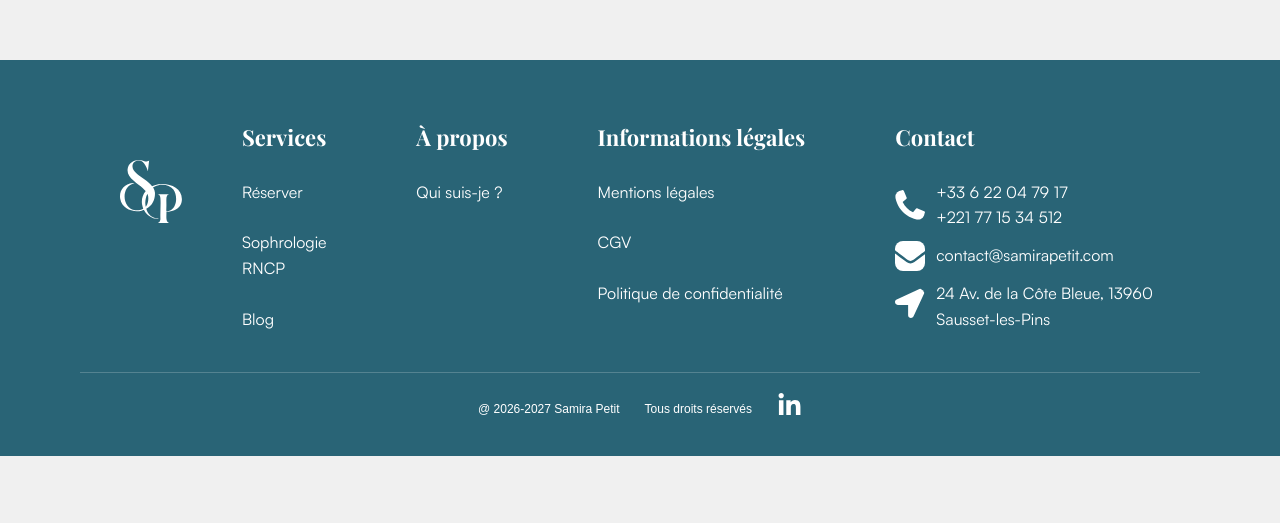
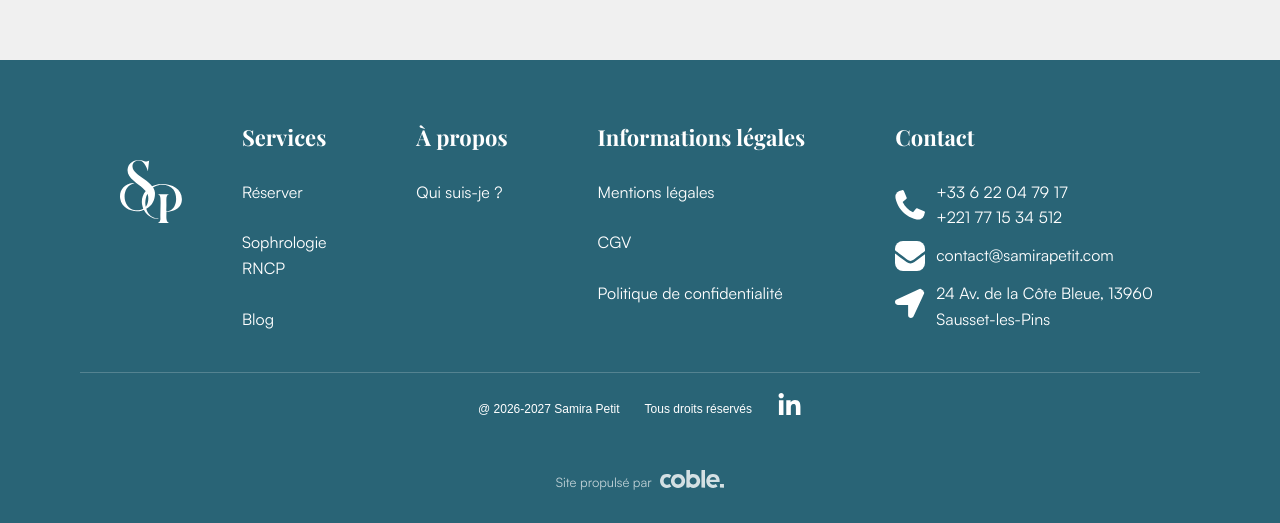
Before and after one commit to samirapetit/samira-site, a website: page index.html in a window 1280 px wide. Shown: the part 7284-7807 px from the top of the page. Before the commit the page ends 7740 px from the top, so only its background shows below. Drawn offline with nearby package versions, Linux system fonts and the light colour scheme; a script that the page names is missing.

Commit message:
added stamp coble

```diff
--- a/index.html
+++ b/index.html
@@ -624,6 +624,22 @@
           <img src="images/linkedin.svg" alt="LinkedIn" />
         </a>
       </div>
+      <div class="powered-by">
+        <span class="powered-by-text">Site propulsé par</span>
+        <a
+          href="https://coble.fr"
+          target="_blank"
+          rel="noopener noreferrer"
+          class="coble-link"
+          aria-label="Coble - Agence web"
+        >
+          <img
+            src="images/logoCoble.svg"
+            alt="Coble"
+            class="coble-logo"
+          />
+        </a>
+      </div>
     </div>
   </footer>
 
--- a/style.css
+++ b/style.css
@@ -2075,6 +2075,61 @@ blockquote cite {
     }
 }
 
+/* Powered by Coble */
+.powered-by {
+    display: flex;
+    align-items: center;
+    justify-content: center;
+    gap: 8px;
+    padding-top: 20px;
+    margin-top: 20px;
+}
+
+.powered-by-text {
+    font-family: 'Satoshi-regular', sans-serif;
+    font-size: 13px;
+    color: #ffffff;
+    opacity: 0.7;
+    font-weight: 400;
+    padding-top: 0.4rem;
+}
+
+.coble-link {
+    display: flex;
+    align-items: center;
+    text-decoration: none;
+    transition: all 0.3s ease;
+    opacity: 0.8;
+}
+
+.coble-link:hover {
+    opacity: 1;
+    transform: translateY(-2px);
+}
+
+.coble-logo {
+    height: auto;
+    width: auto;
+    max-height: 18px;
+}
+
+@media (max-width: 768px) {
+    .powered-by {
+        flex-direction: row;
+        gap: 6px;
+        padding-top: 15px;
+        margin-top: 15px;
+    }
+
+    .powered-by-text {
+        font-size: 11px;
+    }
+
+    .coble-logo {
+        max-height: 16px;
+    }
+}
+
 
 /* Smooth Scroll Animations */
 @media (prefers-reduced-motion: no-preference) {
```
Also changed, not shown: sophrologie.html (+16 -0 lines), images/logoCoble.svg (added).
